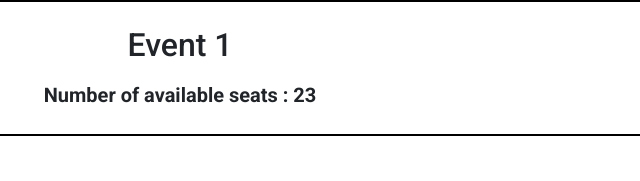
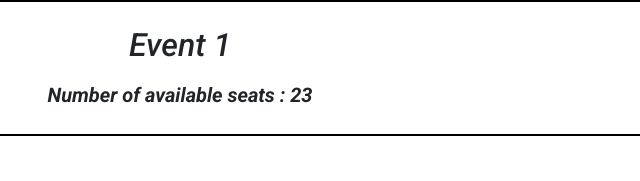
Before and after one commit to muruganbala-cs/Event-update-page-Task, a plain HTML site: page index.html in a window 1280 px wide. Shown: the top 181 px of the page, 460-1100 px from the left. Drawn offline with nearby package versions, Linux system fonts and the light colour scheme.

Commit message:
completed

```diff
--- a/index.html
+++ b/index.html
@@ -30,8 +30,8 @@
       <div class="container">
         <div class="row align-items-center py-4">
           <div class="col-12 text-center">
-            <h2 class="pb-2">Event 1</h2>
-            <p class="lead fw-bold m-0">Number of available seats : 23</p>
+            <h2 class="pb-2"><i>Event 1</i></h2>
+            <p class="lead fw-bold m-0"><i>Number of available seats : 23</i></p>
           </div>
         </div>
       </div>
```
